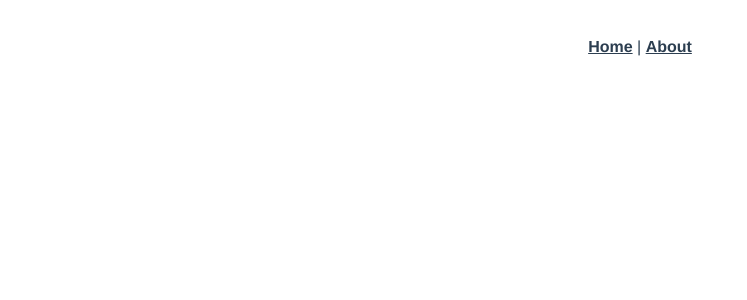
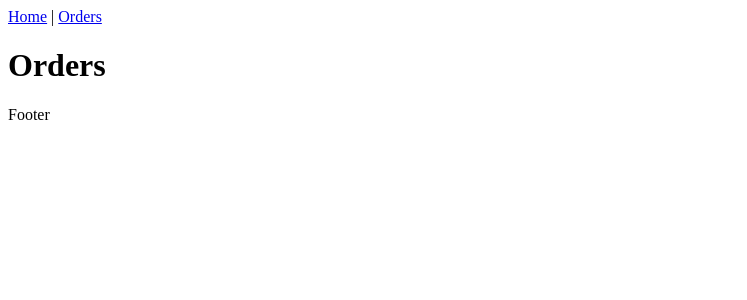
Before and after one commit to nathanfabio/makeYourVegBurger, a Vue app: page /orders in a window 1280 px wide. Before the commit this address had no page. Shown: the top 300 px of the page, without its empty margins (0-747 px from the left). Built offline with nearby package versions, Linux system fonts and the light colour scheme.

Commit message:
working with vue router

```diff
--- a/src/App.vue
+++ b/src/App.vue
@@ -1,30 +1,21 @@
 <template>
-  <nav>
-    <router-link to="/">Home</router-link> |
-    <router-link to="/about">About</router-link>
-  </nav>
+  <Navbar />
   <router-view/>
+  <Footer />
 </template>
 
+<script>
+import Navbar from "./components/Navbar.vue";
+import Footer from "./components/Footer.vue";
+
+export default {
+  components: {
+    Navbar,
+    Footer
+  }
+}
+</script>
+
 <style>
-#app {
-  font-family: Avenir, Helvetica, Arial, sans-serif;
-  -webkit-font-smoothing: antialiased;
-  -moz-osx-font-smoothing: grayscale;
-  text-align: center;
-  color: #2c3e50;
-}
 
-nav {
-  padding: 30px;
-}
-
-nav a {
-  font-weight: bold;
-  color: #2c3e50;
-}
-
-nav a.router-link-exact-active {
-  color: #42b983;
-}
 </style>
--- /dev/null
+++ b/src/components/Footer.vue
@@ -0,0 +1,9 @@
+<template>
+    <p>Footer</p>
+</template>
+
+<script>
+export default {
+    name: "Footer"
+}
+</script>
--- a/src/components/HelloWorld.vue
+++ /dev/null
@@ -1,58 +0,0 @@
-<template>
-  <div class="hello">
-    <h1>{{ msg }}</h1>
-    <p>
-      For a guide and recipes on how to configure / customize this project,<br>
-      check out the
-      <a href="https://cli.vuejs.org" target="_blank" rel="noopener">vue-cli documentation</a>.
-    </p>
-    <h3>Installed CLI Plugins</h3>
-    <ul>
-      <li><a href="https://github.com/vuejs/vue-cli/tree/dev/packages/%40vue/cli-plugin-babel" target="_blank" rel="noopener">babel</a></li>
-      <li><a href="https://github.com/vuejs/vue-cli/tree/dev/packages/%40vue/cli-plugin-router" target="_blank" rel="noopener">router</a></li>
-    </ul>
-    <h3>Essential Links</h3>
-    <ul>
-      <li><a href="https://vuejs.org" target="_blank" rel="noopener">Core Docs</a></li>
-      <li><a href="https://forum.vuejs.org" target="_blank" rel="noopener">Forum</a></li>
-      <li><a href="https://chat.vuejs.org" target="_blank" rel="noopener">Community Chat</a></li>
-      <li><a href="https://twitter.com/vuejs" target="_blank" rel="noopener">Twitter</a></li>
-      <li><a href="https://news.vuejs.org" target="_blank" rel="noopener">News</a></li>
-    </ul>
-    <h3>Ecosystem</h3>
-    <ul>
-      <li><a href="https://router.vuejs.org" target="_blank" rel="noopener">vue-router</a></li>
-      <li><a href="https://vuex.vuejs.org" target="_blank" rel="noopener">vuex</a></li>
-      <li><a href="https://github.com/vuejs/vue-devtools#vue-devtools" target="_blank" rel="noopener">vue-devtools</a></li>
-      <li><a href="https://vue-loader.vuejs.org" target="_blank" rel="noopener">vue-loader</a></li>
-      <li><a href="https://github.com/vuejs/awesome-vue" target="_blank" rel="noopener">awesome-vue</a></li>
-    </ul>
-  </div>
-</template>
-
-<script>
-export default {
-  name: 'HelloWorld',
-  props: {
-    msg: String
-  }
-}
-</script>
-
-<!-- Add "scoped" attribute to limit CSS to this component only -->
-<style scoped>
-h3 {
-  margin: 40px 0 0;
-}
-ul {
-  list-style-type: none;
-  padding: 0;
-}
-li {
-  display: inline-block;
-  margin: 0 10px;
-}
-a {
-  color: #42b983;
-}
-</style>
--- /dev/null
+++ b/src/components/Navbar.vue
@@ -0,0 +1,19 @@
+<template>
+<nav>
+    <router-link to="/">
+        <img src="" id="logo">
+    </router-link>
+    <router-link to="/">Home</router-link> |
+    <router-link to="/orders">Orders</router-link>
+</nav>
+</template>
+
+<script>
+export default {
+    name: "Navbar"
+}
+</script>
+
+<style scoped>
+
+</style>
--- a/src/router/index.js
+++ b/src/router/index.js
@@ -1,19 +1,16 @@
 import { createRouter, createWebHistory } from 'vue-router'
-import HomeView from '../views/HomeView.vue'
+import Home from '../views/Home.vue'
 
 const routes = [
   {
     path: '/',
     name: 'home',
-    component: HomeView
+    component: Home
   },
   {
-    path: '/about',
-    name: 'about',
-    // route level code-splitting
-    // this generates a separate chunk (about.[hash].js) for this route
-    // which is lazy-loaded when the route is visited.
-    component: () => import(/* webpackChunkName: "about" */ '../views/AboutView.vue')
+    path: '/orders',
+    name: 'Orders',
+    component: () => import(/* webpackChunkName: "about" */ '../views/Orders.vue')
   }
 ]
 
--- a/src/views/AboutView.vue
+++ /dev/null
@@ -1,5 +0,0 @@
-<template>
-  <div class="about">
-    <h1>This is an about page</h1>
-  </div>
-</template>
--- /dev/null
+++ b/src/views/Home.vue
@@ -0,0 +1,9 @@
+<template>
+  <div class="home">
+    <h1>Home</h1>
+  </div>
+</template>
+
+<script>
+
+</script>
--- a/src/views/HomeView.vue
+++ /dev/null
@@ -1,18 +0,0 @@
-<template>
-  <div class="home">
-    <img alt="Vue logo" src="../assets/logo.png">
-    <HelloWorld msg="Welcome to Your Vue.js App"/>
-  </div>
-</template>
-
-<script>
-// @ is an alias to /src
-import HelloWorld from '@/components/HelloWorld.vue'
-
-export default {
-  name: 'HomeView',
-  components: {
-    HelloWorld
-  }
-}
-</script>
--- /dev/null
+++ b/src/views/Orders.vue
@@ -0,0 +1,5 @@
+<template>
+  <div class="orders">
+    <h1>Orders</h1>
+  </div>
+</template>
```
Also changed, not shown: public/img/burger.jpg (added), public/img/logo.png (added).
